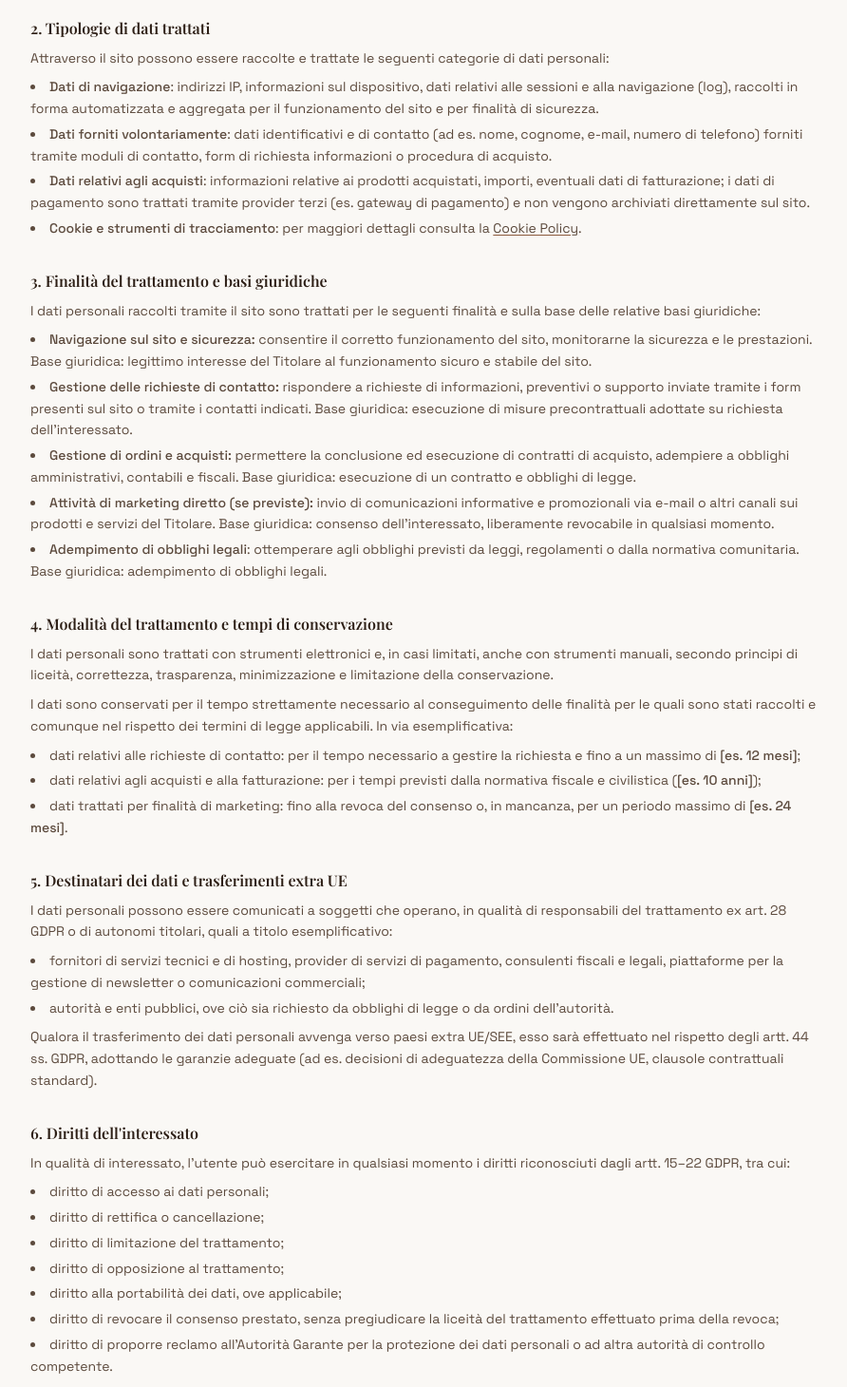
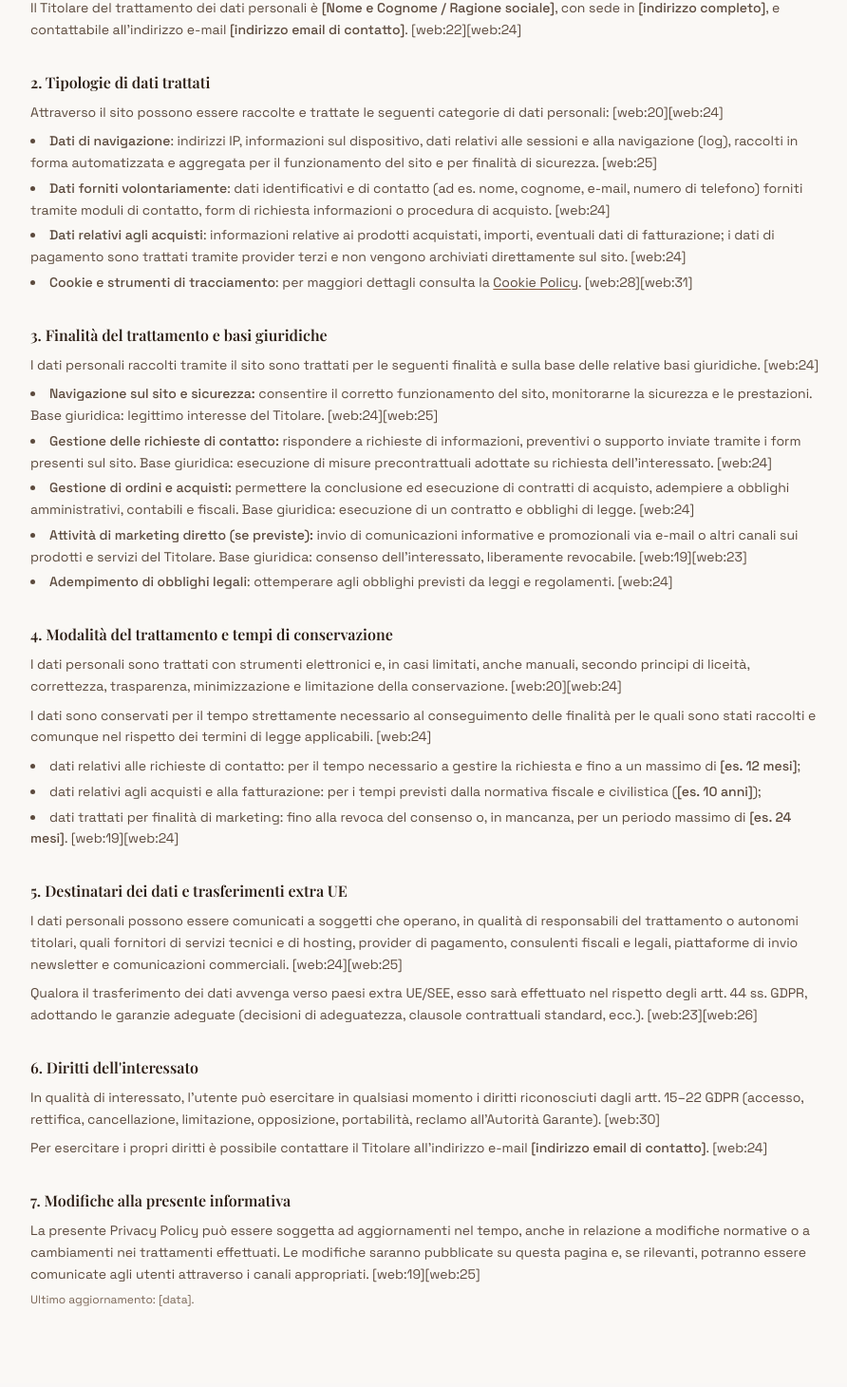
Before and after one commit to eltonbrahja/schema-therapy, a React (Vite) app: page /privacy in a window 1280 px wide. Shown: the part 352-1812 px from the top of the page at 95% size, without its empty margins (192-1084 px from the left). Built offline with nearby package versions, Linux system fonts and the light colour scheme; the HTML template or start-up script is replaced by a standard one; a web font is replaced by a local one.

Commit message:
sistemare home e altre page

```diff
--- a/src/pages/Cookie.tsx
+++ b/src/pages/Cookie.tsx
@@ -1,10 +1,20 @@
 // src/pages/Cookie.tsx
+import { Link } from "react-router-dom";
+
 function Cookie() {
   return (
     <main className="min-h-screen bg-[#faf8f5] text-[#2d1f16]">
       <div className="max-w-4xl mx-auto px-4 sm:px-6 lg:px-8 py-16 lg:py-20">
         {/* Titolo */}
         <header className="mb-10">
+          <Link
+            to="/"
+            className="inline-flex items-center text-xs text-[#8b5a3c] mb-4 hover:underline"
+          >
+            <span className="mr-2">←</span>
+            Torna alla home
+          </Link>
+
           <p className="text-xs tracking-[0.3em] uppercase text-[#8b5a3c] mb-3">
             Informativa Cookie
           </p>
@@ -17,7 +27,7 @@ function Cookie() {
             <span className="font-medium">schematherapy.shop</span>, in conformità
             al Regolamento (UE) 2016/679 (&quot;GDPR&quot;) e alle Linee guida
             del Garante per la protezione dei dati personali in materia di cookie e
-            altri strumenti di tracciamento (provvedimento 10.06.2021).
+            altri strumenti di tracciamento (provvedimento 10.06.2021). [web:30]
           </p>
         </header>
 
@@ -34,7 +44,7 @@ function Cookie() {
               permettono al sito di funzionare in modo efficiente e di migliorare
               l&apos;esperienza di navigazione, nonché di raccogliere informazioni,
               in forma aggregata o meno, sul numero degli utenti e su come il sito
-              viene utilizzato.
+              viene utilizzato. [web:28][web:31]
             </p>
           </section>
 
@@ -44,7 +54,7 @@ function Cookie() {
               2. Tipologie di cookie utilizzati dal sito
             </h2>
             <p className="mb-2">
-              Il presente sito utilizza le seguenti categorie di cookie:
+              Il presente sito utilizza le seguenti categorie di cookie: [web:28]
             </p>
             <ul className="list-disc list-inside space-y-1 mb-2">
               <li>
@@ -54,6 +64,7 @@ function Cookie() {
                 (ad es. gestione della sessione, salvataggio delle preferenze di
                 consenso ai cookie). Non richiedono il consenso dell&apos;utente e
                 sono installati automaticamente al momento dell&apos;accesso al sito.
+                [web:28][web:31]
               </li>
               <li>
                 <span className="font-medium">
@@ -64,7 +75,7 @@ function Cookie() {
                 provenienza). Quando sono configurati in modo da non consentire la
                 identificazione dell&apos;utente (es. IP anonimizzato, dati aggregati),
                 possono essere equiparati ai cookie tecnici; diversamente richiedono
-                il consenso dell&apos;utente.
+                il consenso dell&apos;utente. [web:28][web:31]
               </li>
               <li>
                 <span className="font-medium">Cookie di profilazione</span> (se
@@ -76,14 +87,14 @@ function Cookie() {
                   [non utilizza / utilizza] cookie di profilazione
                 </span>
                 . In caso di utilizzo, tali cookie vengono installati solo previo
-                consenso esplicito dell&apos;utente.
+                consenso esplicito dell&apos;utente. [web:28][web:31]
               </li>
             </ul>
             <p className="mt-2">
               L&apos;elenco aggiornato e dettagliato dei cookie effettivamente utilizzati
               (nome, tipo, durata, finalità e provenienza) dovrebbe essere
               riportato in una tabella specifica, sulla base della configurazione
-              tecnica effettiva del sito.
+              tecnica effettiva del sito. [web:28]
             </p>
           </section>
 
@@ -98,7 +109,7 @@ function Cookie() {
               piattaforme di pagamento, strumenti di marketing). In tal caso, tali
               terze parti agiscono come autonomi titolari o come responsabili del
               trattamento, secondo quanto indicato nelle rispettive informative,
-              alle quali si rinvia:
+              alle quali si rinvia. [web:28][web:31]
             </p>
             <ul className="list-disc list-inside space-y-1">
               <li>
@@ -109,7 +120,7 @@ function Cookie() {
             </ul>
             <p className="mt-2">
               Si invita l&apos;utente a consultare tali informative per avere maggiori
-              dettagli sul trattamento effettuato dalle singole terze parti.
+              dettagli sul trattamento effettuato dalle singole terze parti. [web:28]
             </p>
           </section>
 
@@ -122,6 +133,7 @@ function Cookie() {
               Al primo accesso al sito, un banner informa l&apos;utente che il sito
               utilizza cookie tecnici e, previo consenso, eventuali cookie per
               finalità ulteriori (analitiche o di profilazione). L&apos;utente può:
+              [web:28][web:31]
             </p>
             <ul className="list-disc list-inside space-y-1 mb-2">
               <li>accettare tutti i cookie cliccando sul pulsante &quot;Accetta tutti&quot;;</li>
@@ -139,6 +151,7 @@ function Cookie() {
               apposito cookie tecnico e non verranno richieste nuovamente per almeno
               6 mesi, salvo che cambino in modo significativo le condizioni del
               trattamento o l&apos;utente cancelli i cookie dal proprio browser.
+              [web:28][web:31]
             </p>
           </section>
 
@@ -152,11 +165,12 @@ function Cookie() {
               cookie anche attraverso le impostazioni del browser utilizzato,
               scegliendo, ad esempio, di bloccare l&apos;installazione di cookie da parte
               di siti terzi o di cancellare i cookie già presenti sul dispositivo.
+              [web:28][web:31]
             </p>
             <p className="mb-2">
               Le modalità di gestione dei cookie variano a seconda del browser
               utilizzato. Di seguito alcuni link alle pagine di supporto dei
-              principali browser:
+              principali browser. [web:28]
             </p>
             <ul className="list-disc list-inside space-y-1">
               <li>
@@ -218,7 +232,7 @@ function Cookie() {
               >
                 Privacy Policy
               </a>
-              .
+              . [web:30]
             </p>
           </section>
 
@@ -232,7 +246,7 @@ function Cookie() {
               anche in relazione all&apos;entrata in vigore di nuove normative di
               settore o all&apos;aggiornamento dei cookie utilizzati dal sito. Le
               modifiche sostanziali saranno comunicate tramite il sito e, se del
-              caso, tramite il banner cookie.
+              caso, tramite il banner cookie. [web:28]
             </p>
             <p className="mt-2 text-xs text-[#7a6555]">
               Ultimo aggiornamento: [data].
--- a/src/pages/Privacy.tsx
+++ b/src/pages/Privacy.tsx
@@ -1,10 +1,20 @@
 // src/pages/Privacy.tsx
+import { Link } from "react-router-dom";
+
 function Privacy() {
   return (
     <main className="min-h-screen bg-[#faf8f5] text-[#2d1f16]">
       <div className="max-w-4xl mx-auto px-4 sm:px-6 lg:px-8 py-16 lg:py-20">
         {/* Titolo */}
         <header className="mb-10">
+          <Link
+            to="/"
+            className="inline-flex items-center text-xs text-[#8b5a3c] mb-4 hover:underline"
+          >
+            <span className="mr-2">←</span>
+            Torna alla home
+          </Link>
+
           <p className="text-xs tracking-[0.3em] uppercase text-[#8b5a3c] mb-3">
             Informativa sul trattamento dei dati personali
           </p>
@@ -12,11 +22,11 @@ function Privacy() {
             Privacy Policy
           </h1>
           <p className="text-sm text-[#5c4a3d] max-w-2xl">
-            La presente informativa è resa ai sensi del Regolamento (UE)
-            2016/679 (&quot;GDPR&quot;) e della normativa nazionale applicabile in
-            materia di protezione dei dati personali, e descrive le modalità di
-            trattamento dei dati personali degli utenti che visitano il sito{" "}
-            <span className="font-medium">schematherapy.shop</span>.
+            La presente informativa è resa ai sensi del Regolamento (UE) 2016/679
+            (&quot;GDPR&quot;) e della normativa nazionale applicabile in materia di
+            protezione dei dati personali, e descrive le modalità di trattamento
+            dei dati personali degli utenti che visitano il sito{" "}
+            <span className="font-medium">schematherapy.shop</span>. [web:19][web:24]
           </p>
         </header>
 
@@ -31,7 +41,7 @@ function Privacy() {
               <span className="font-medium">[Nome e Cognome / Ragione sociale]</span>,
               con sede in <span className="font-medium">[indirizzo completo]</span>,
               e contattabile all&apos;indirizzo e-mail{" "}
-              <span className="font-medium">[indirizzo email di contatto]</span>.
+              <span className="font-medium">[indirizzo email di contatto]</span>. [web:22][web:24]
             </p>
           </section>
 
@@ -42,7 +52,7 @@ function Privacy() {
             </h2>
             <p className="mb-2">
               Attraverso il sito possono essere raccolte e trattate le seguenti
-              categorie di dati personali:
+              categorie di dati personali: [web:20][web:24]
             </p>
             <ul className="list-disc list-inside space-y-1">
               <li>
@@ -50,20 +60,19 @@ function Privacy() {
                 IP, informazioni sul dispositivo, dati relativi alle sessioni e
                 alla navigazione (log), raccolti in forma automatizzata e
                 aggregata per il funzionamento del sito e per finalità di
-                sicurezza.
+                sicurezza. [web:25]
               </li>
               <li>
                 <span className="font-medium">Dati forniti volontariamente</span>:
                 dati identificativi e di contatto (ad es. nome, cognome, e-mail,
                 numero di telefono) forniti tramite moduli di contatto, form di
-                richiesta informazioni o procedura di acquisto.
+                richiesta informazioni o procedura di acquisto. [web:24]
               </li>
               <li>
                 <span className="font-medium">Dati relativi agli acquisti</span>:
                 informazioni relative ai prodotti acquistati, importi, eventuali
                 dati di fatturazione; i dati di pagamento sono trattati tramite
-                provider terzi (es. gateway di pagamento) e non vengono archiviati
-                direttamente sul sito.
+                provider terzi e non vengono archiviati direttamente sul sito. [web:24]
               </li>
               <li>
                 <span className="font-medium">Cookie e strumenti di tracciamento</span>:
@@ -74,7 +83,7 @@ function Privacy() {
                 >
                   Cookie Policy
                 </a>
-                .
+                . [web:28][web:31]
               </li>
             </ul>
           </section>
@@ -86,7 +95,7 @@ function Privacy() {
             </h2>
             <p className="mb-2">
               I dati personali raccolti tramite il sito sono trattati per le
-              seguenti finalità e sulla base delle relative basi giuridiche:
+              seguenti finalità e sulla base delle relative basi giuridiche. [web:24]
             </p>
             <ul className="list-disc list-inside space-y-1">
               <li>
@@ -95,16 +104,16 @@ function Privacy() {
                 </span>{" "}
                 consentire il corretto funzionamento del sito, monitorarne la
                 sicurezza e le prestazioni. Base giuridica: legittimo interesse
-                del Titolare al funzionamento sicuro e stabile del sito.
+                del Titolare. [web:24][web:25]
               </li>
               <li>
                 <span className="font-medium">
                   Gestione delle richieste di contatto:
                 </span>{" "}
                 rispondere a richieste di informazioni, preventivi o supporto
-                inviate tramite i form presenti sul sito o tramite i contatti
-                indicati. Base giuridica: esecuzione di misure precontrattuali
-                adottate su richiesta dell&apos;interessato.
+                inviate tramite i form presenti sul sito. Base giuridica:
+                esecuzione di misure precontrattuali adottate su richiesta
+                dell&apos;interessato. [web:24]
               </li>
               <li>
                 <span className="font-medium">
@@ -113,7 +122,7 @@ function Privacy() {
                 permettere la conclusione ed esecuzione di contratti di
                 acquisto, adempiere a obblighi amministrativi, contabili e
                 fiscali. Base giuridica: esecuzione di un contratto e obblighi
-                di legge.
+                di legge. [web:24]
               </li>
               <li>
                 <span className="font-medium">
@@ -122,13 +131,11 @@ function Privacy() {
                 invio di comunicazioni informative e promozionali via e-mail o
                 altri canali sui prodotti e servizi del Titolare. Base
                 giuridica: consenso dell&apos;interessato, liberamente
-                revocabile in qualsiasi momento.
+                revocabile. [web:19][web:23]
               </li>
               <li>
                 <span className="font-medium">Adempimento di obblighi legali</span>:
-                ottemperare agli obblighi previsti da leggi, regolamenti o dalla
-                normativa comunitaria. Base giuridica: adempimento di obblighi
-                legali.
+                ottemperare agli obblighi previsti da leggi e regolamenti. [web:24]
               </li>
             </ul>
           </section>
@@ -140,20 +147,19 @@ function Privacy() {
             </h2>
             <p className="mb-2">
               I dati personali sono trattati con strumenti elettronici e, in
-              casi limitati, anche con strumenti manuali, secondo principi di
-              liceità, correttezza, trasparenza, minimizzazione e limitazione
-              della conservazione.
+              casi limitati, anche manuali, secondo principi di liceità,
+              correttezza, trasparenza, minimizzazione e limitazione della
+              conservazione. [web:20][web:24]
             </p>
             <p className="mb-2">
               I dati sono conservati per il tempo strettamente necessario al
               conseguimento delle finalità per le quali sono stati raccolti e
-              comunque nel rispetto dei termini di legge applicabili. In via
-              esemplificativa:
+              comunque nel rispetto dei termini di legge applicabili. [web:24]
             </p>
             <ul className="list-disc list-inside space-y-1">
               <li>
-                dati relativi alle richieste di contatto: per il tempo
-                necessario a gestire la richiesta e fino a un massimo di{" "}
+                dati relativi alle richieste di contatto: per il tempo necessario
+                a gestire la richiesta e fino a un massimo di{" "}
                 <span className="font-medium">[es. 12 mesi]</span>;
               </li>
               <li>
@@ -164,7 +170,7 @@ function Privacy() {
               <li>
                 dati trattati per finalità di marketing: fino alla revoca del
                 consenso o, in mancanza, per un periodo massimo di{" "}
-                <span className="font-medium">[es. 24 mesi]</span>.
+                <span className="font-medium">[es. 24 mesi]</span>. [web:19][web:24]
               </li>
             </ul>
           </section>
@@ -176,25 +182,16 @@ function Privacy() {
             </h2>
             <p className="mb-2">
               I dati personali possono essere comunicati a soggetti che
-              operano, in qualità di responsabili del trattamento ex art. 28
-              GDPR o di autonomi titolari, quali a titolo esemplificativo:
+              operano, in qualità di responsabili del trattamento o autonomi
+              titolari, quali fornitori di servizi tecnici e di hosting,
+              provider di pagamento, consulenti fiscali e legali, piattaforme
+              di invio newsletter e comunicazioni commerciali. [web:24][web:25]
             </p>
-            <ul className="list-disc list-inside space-y-1">
-              <li>
-                fornitori di servizi tecnici e di hosting, provider di servizi
-                di pagamento, consulenti fiscali e legali, piattaforme per la
-                gestione di newsletter o comunicazioni commerciali;
-              </li>
-              <li>
-                autorità e enti pubblici, ove ciò sia richiesto da obblighi di
-                legge o da ordini dell&apos;autorità.
-              </li>
-            </ul>
             <p className="mt-2">
-              Qualora il trasferimento dei dati personali avvenga verso paesi
-              extra UE/SEE, esso sarà effettuato nel rispetto degli artt. 44 ss.
-              GDPR, adottando le garanzie adeguate (ad es. decisioni di
-              adeguatezza della Commissione UE, clausole contrattuali standard).
+              Qualora il trasferimento dei dati avvenga verso paesi extra UE/SEE,
+              esso sarà effettuato nel rispetto degli artt. 44 ss. GDPR,
+              adottando le garanzie adeguate (decisioni di adeguatezza, clausole
+              contrattuali standard, ecc.). [web:23][web:26]
             </p>
           </section>
 
@@ -205,31 +202,18 @@ function Privacy() {
             </h2>
             <p className="mb-2">
               In qualità di interessato, l&apos;utente può esercitare in qualsiasi
-              momento i diritti riconosciuti dagli artt. 15–22 GDPR, tra cui:
+              momento i diritti riconosciuti dagli artt. 15–22 GDPR (accesso,
+              rettifica, cancellazione, limitazione, opposizione, portabilità,
+              reclamo all&apos;Autorità Garante). [web:30]
             </p>
-            <ul className="list-disc list-inside space-y-1 mb-2">
-              <li>diritto di accesso ai dati personali;</li>
-              <li>diritto di rettifica o cancellazione;</li>
-              <li>diritto di limitazione del trattamento;</li>
-              <li>diritto di opposizione al trattamento;</li>
-              <li>diritto alla portabilità dei dati, ove applicabile;</li>
-              <li>
-                diritto di revocare il consenso prestato, senza pregiudicare la
-                liceità del trattamento effettuato prima della revoca;
-              </li>
-              <li>
-                diritto di proporre reclamo all&apos;Autorità Garante per la protezione
-                dei dati personali o ad altra autorità di controllo competente.
-              </li>
-            </ul>
             <p>
               Per esercitare i propri diritti è possibile contattare il Titolare
               all&apos;indirizzo e-mail{" "}
-              <span className="font-medium">[indirizzo email di contatto]</span>.
+              <span className="font-medium">[indirizzo email di contatto]</span>. [web:24]
             </p>
           </section>
 
-          {/* 7. Aggiornamenti */}
+          {/* 7. Modifiche */}
           <section>
             <h2 className="font-semibold text-base text-[#2d1f16] mb-2">
               7. Modifiche alla presente informativa
@@ -239,7 +223,7 @@ function Privacy() {
               tempo, anche in relazione a modifiche normative o a cambiamenti nei
               trattamenti effettuati. Le modifiche saranno pubblicate su questa
               pagina e, se rilevanti, potranno essere comunicate agli utenti
-              attraverso i canali appropriati.
+              attraverso i canali appropriati. [web:19][web:25]
             </p>
             <p className="mt-2 text-xs text-[#7a6555]">
               Ultimo aggiornamento: [data].
--- a/src/sections/Hero.tsx
+++ b/src/sections/Hero.tsx
@@ -126,7 +126,7 @@ export function Hero() {
                 }
                 className="border-[#2d1f16]/20 text-[#2d1f16] hover:bg-[#2d1f16] hover:text-white px-8 py-6 text-sm font-medium tracking-wide uppercase rounded-none transition-all duration-500"
               >
-                Contattaci
+                Acquista il kit
               </Button>
             </div>
 
```
